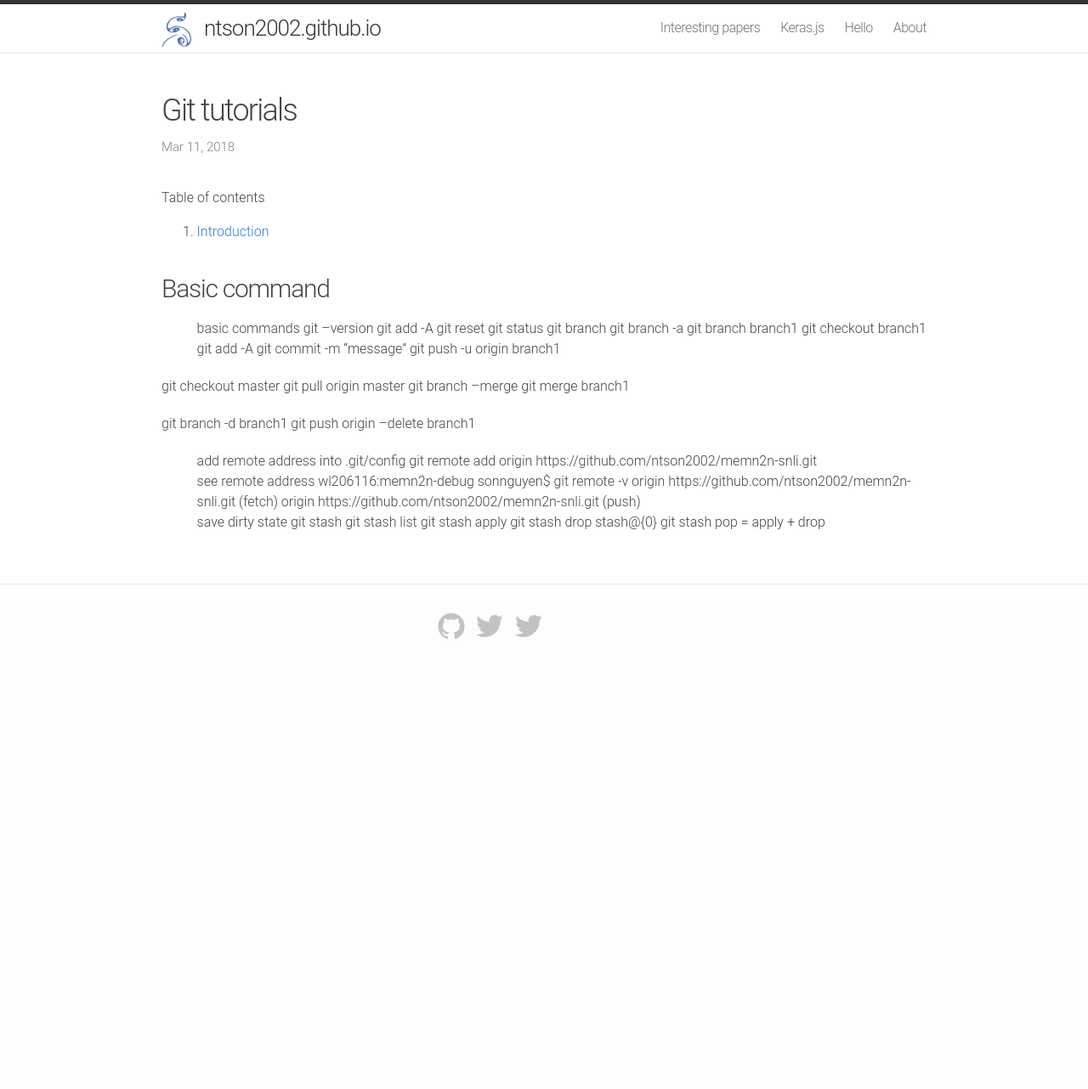
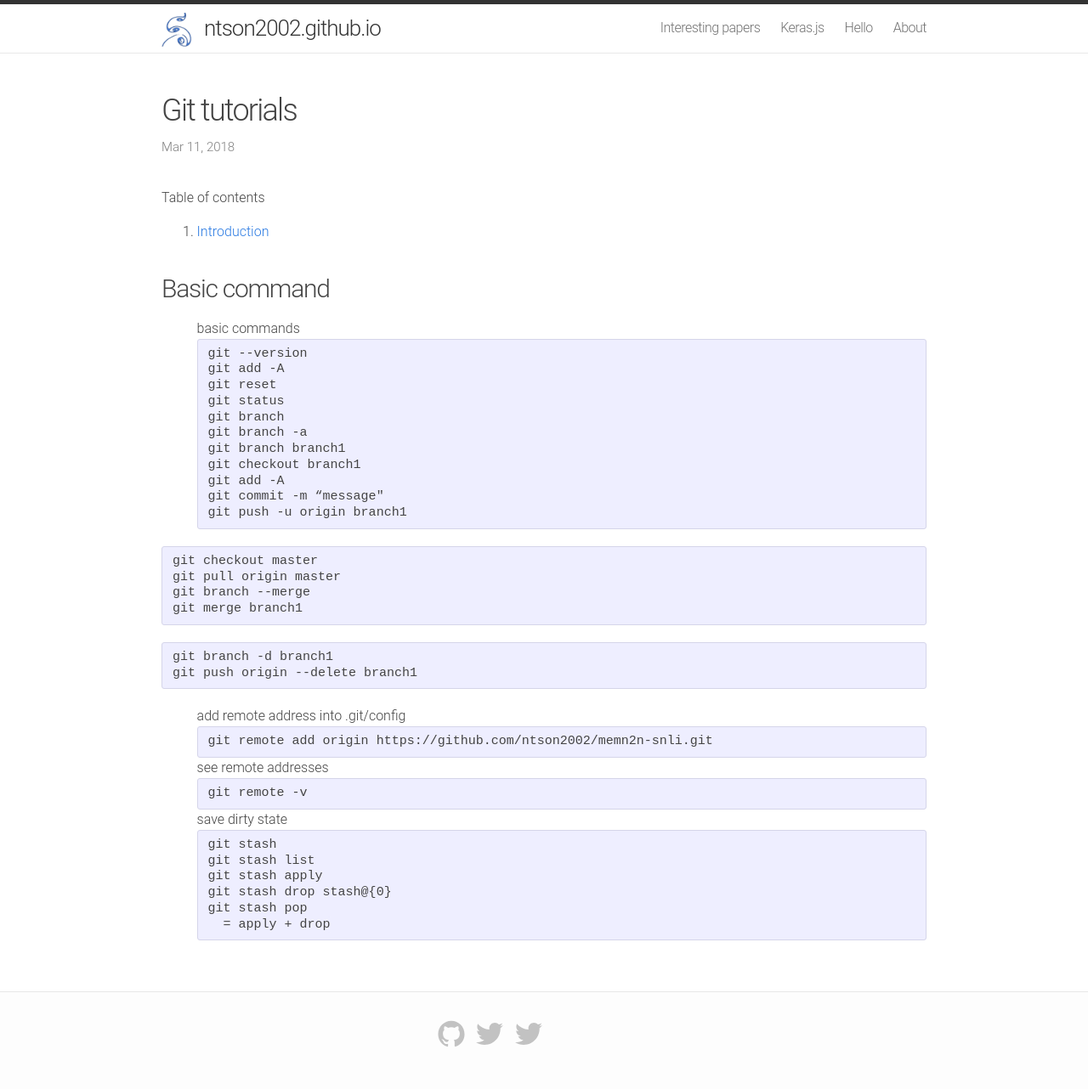
Before and after one commit to ntson2002/ntson2002.github.io, a Jekyll site: the page built from _posts/2018-03-11-git-tutorials.markdown, in a window 1280 px wide. Shown: the whole page at 85% size. Built offline with Jekyll 4.4.1, drawn with Linux system fonts in a browser that asks for light colours; comment, search, counter and statistics services are not loaded; before the commit the page ends 900 px from its top, so only the background shows below that.

Commit message:
update github tutorials

````diff
--- a/_posts/2018-03-11-git-tutorials.markdown
+++ b/_posts/2018-03-11-git-tutorials.markdown
@@ -14,6 +14,7 @@ mathjax: true
 ## Basic command <a name="introduction">
 
 * basic commands
+```
 git --version
 git add -A
 git reset
@@ -25,27 +26,35 @@ git checkout branch1
 git add -A
 git commit -m “message"
 git push -u origin branch1
+```
 
+```
 git checkout master
 git pull origin master
 git branch --merge
 git merge branch1
+```
 
+```
 git branch -d branch1
 git push origin --delete branch1
+```
 
 * add remote address into .git/config
+```
 git remote add origin https://github.com/ntson2002/memn2n-snli.git
-
-* see remote address
-wl206116:memn2n-debug sonnguyen$ git remote -v
-origin    https://github.com/ntson2002/memn2n-snli.git (fetch)
-origin    https://github.com/ntson2002/memn2n-snli.git (push)
+```
+* see remote addresses
+```
+git remote -v
+```
 
 * save dirty state
+```
 git stash
 git stash list
 git stash apply
 git stash drop stash@{0}
 git stash pop
     = apply + drop
+```
````
